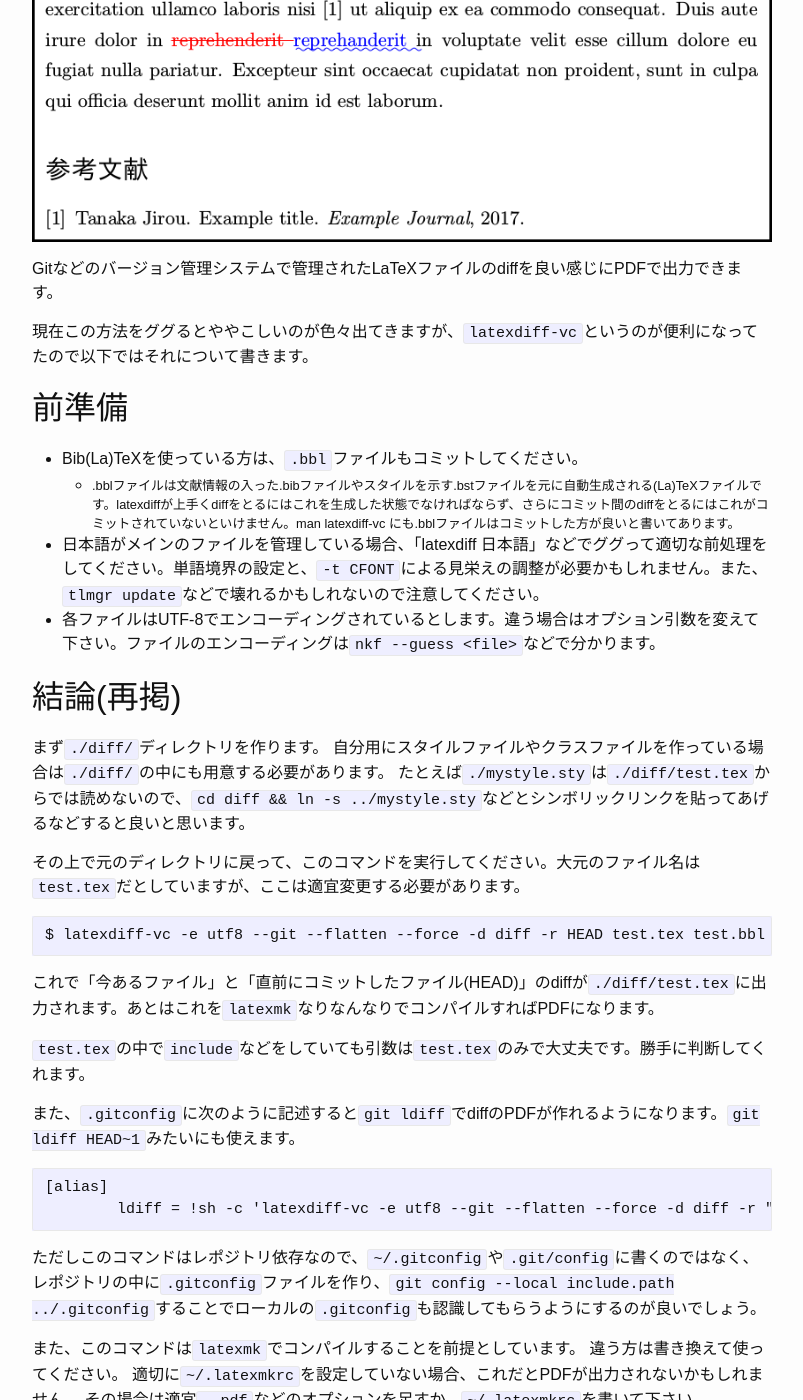
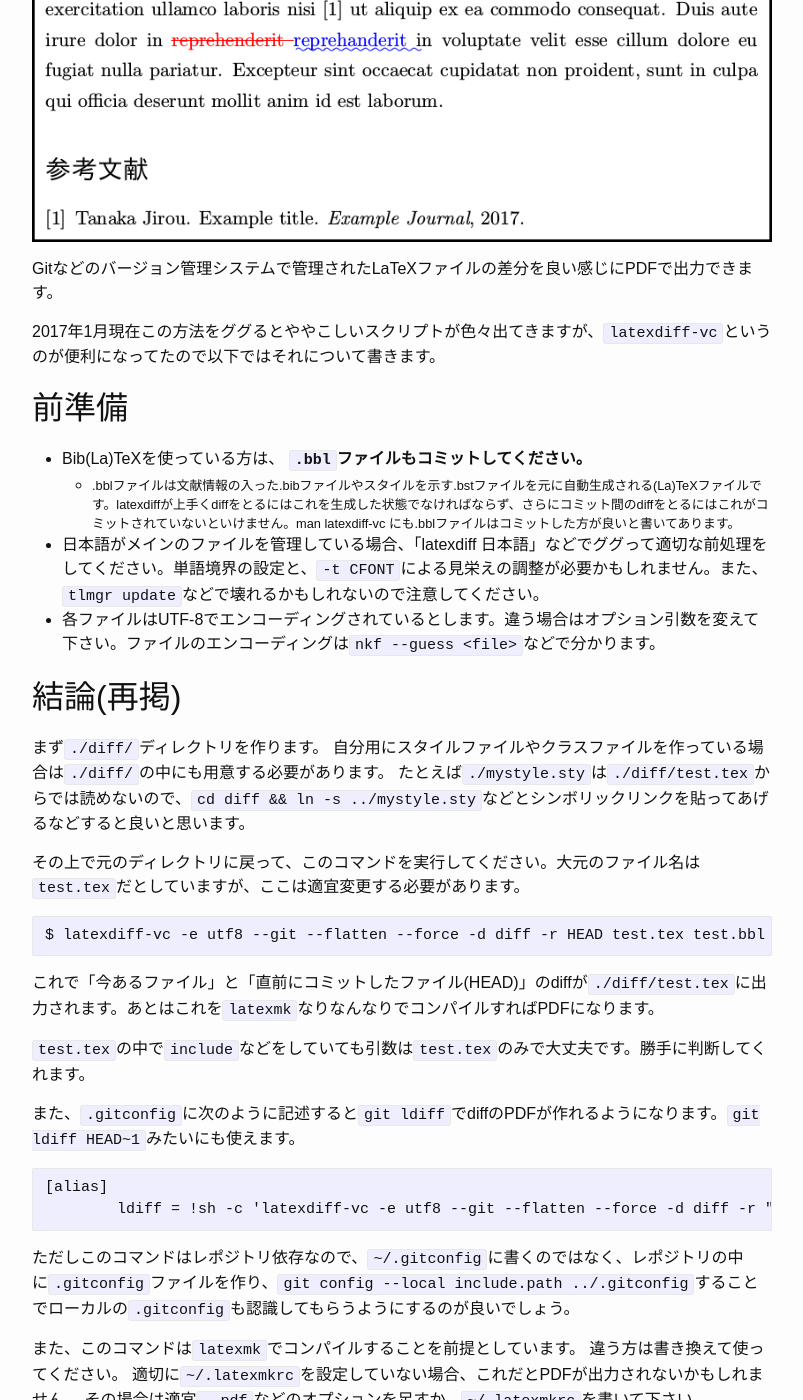
Before and after one commit to nekketsuuu/nekketsuuu.github.io, a Jekyll site: the page built from entries/_posts/2017-01-27-latexdiff-vc.md, in a window 1280 px wide and 1400 px high, scrolled down 896 px. Shown: the whole window, without its empty margins (238-1041 px from the left). Built offline with Jekyll 4.4.1, drawn with Linux system fonts in a browser that asks for light colours; formulas are drawn with MathJax 3; some of the changed text lies outside the part shown.

Commit message:
Modify an entry

````diff
--- a/entries/_posts/2017-01-27-latexdiff-vc.md
+++ b/entries/_posts/2017-01-27-latexdiff-vc.md
@@ -18,6 +18,8 @@ $ latexdiff-vc -e utf8 --git --flatten --force -d diff -r HEAD test.tex test.bbl
 [alias]
 	ldiff = !sh -c 'latexdiff-vc -e utf8 --git --flatten --force -d diff -r "${1:-HEAD}" test.tex test.bbl && cd diff && latexmk' -
 ```
+
+
 
 ## 仮定
 
@@ -35,13 +37,13 @@ TeXLive2015(以上)を使います。古いと`latexdiff-vc`が入っていな
 
 ![diffの画像]({{ site.baseurl }}{{ page.imgpath }}diff.png)
 
-Gitなどのバージョン管理システムで管理されたLaTeXファイルのdiffを良い感じにPDFで出力できます。
+Gitなどのバージョン管理システムで管理されたLaTeXファイルの差分を良い感じにPDFで出力できます。
 
-現在この方法をググるとややこしいのが色々出てきますが、`latexdiff-vc`というのが便利になってたので以下ではそれについて書きます。
+2017年1月現在この方法をググるとややこしいスクリプトが色々出てきますが、`latexdiff-vc`というのが便利になってたので以下ではそれについて書きます。
 
 ## 前準備
 
-* Bib(La)TeXを使っている方は、`.bbl`ファイルもコミットしてください。
+* Bib(La)TeXを使っている方は、 **`.bbl`ファイルもコミットしてください。**
   * <div class="small80">.bblファイルは文献情報の入った.bibファイルやスタイルを示す.bstファイルを元に自動生成される(La)TeXファイルです。latexdiffが上手くdiffをとるにはこれを生成した状態でなければならず、さらにコミット間のdiffをとるにはこれがコミットされていないといけません。man latexdiff-vc にも.bblファイルはコミットした方が良いと書いてあります。</div>
 * 日本語がメインのファイルを管理している場合、「latexdiff 日本語」などでググって適切な前処理をしてください。単語境界の設定と、`-t CFONT`による見栄えの調整が必要かもしれません。また、`tlmgr update`などで壊れるかもしれないので注意してください。
 * 各ファイルはUTF-8でエンコーディングされているとします。違う場合はオプション引数を変えて下さい。ファイルのエンコーディングは`nkf --guess <file>`などで分かります。
@@ -69,7 +71,7 @@ $ latexdiff-vc -e utf8 --git --flatten --force -d diff -r HEAD test.tex test.bbl
         ldiff = !sh -c 'latexdiff-vc -e utf8 --git --flatten --force -d diff -r "${1:-HEAD}" test.tex test.bbl && cd diff && latexmk' -
 ```
 
-ただしこのコマンドはレポジトリ依存なので、`~/.gitconfig`や`.git/config`に書くのではなく、レポジトリの中に`.gitconfig`ファイルを作り、`git config --local include.path ../.gitconfig`することでローカルの`.gitconfig`も認識してもらうようにするのが良いでしょう。
+ただしこのコマンドはレポジトリ依存なので、`~/.gitconfig`に書くのではなく、レポジトリの中に`.gitconfig`ファイルを作り、`git config --local include.path ../.gitconfig`することでローカルの`.gitconfig`も認識してもらうようにするのが良いでしょう。
 
 また、このコマンドは`latexmk`でコンパイルすることを前提としています。
 違う方は書き換えて使ってください。
@@ -99,7 +101,7 @@ $ latexdiff-vc -e utf8 --git --flatten --force -d diff -r HEAD test.tex test.bbl
 * `-e utf8`: エンコーディングです。実はデフォルトがUTF-8なので無くてもいいです。これが唯一`latexdiff`に渡されるオプションです。
 * `--git`: Gitで管理されていることを示します。これがない場合勝手に推論してくれるので実は無くてもいいです。
 * `--flatten`: `\include`や`\input`しているものを全部展開して1ファイルとして扱うためのオプションです。これは`latexdiff-vc`のオプションです。順番を間違えると`latexdiff`のオプションだと解釈されるときがあるので注意。
-* `--force`: diffのために作る`.tex`ファイルなどの上書きを強制します。
+* `--force`: 最終的にできる差分ファイルの上書きを強制します。
 * `-d diff`: diffという名前のディレクトリの中に結果を出力します。これが無いとその場に結果を出力してしまい、`latexmk`しにくいです。
 * `-r HEAD`: どのコミットと比較するか指定します。ここでは例として`HEAD`にしていますが、`HEAD~1`などにもできます。`.gitconfig`版ではここをオプション引数にしており、`git ldiff HEAD~2`などとすることで自由に選ぶことができます。
 
````
Also changed, not shown: other parts of entries/_posts/2017-01-27-latexdiff-vc.md (+1 -1 lines).
